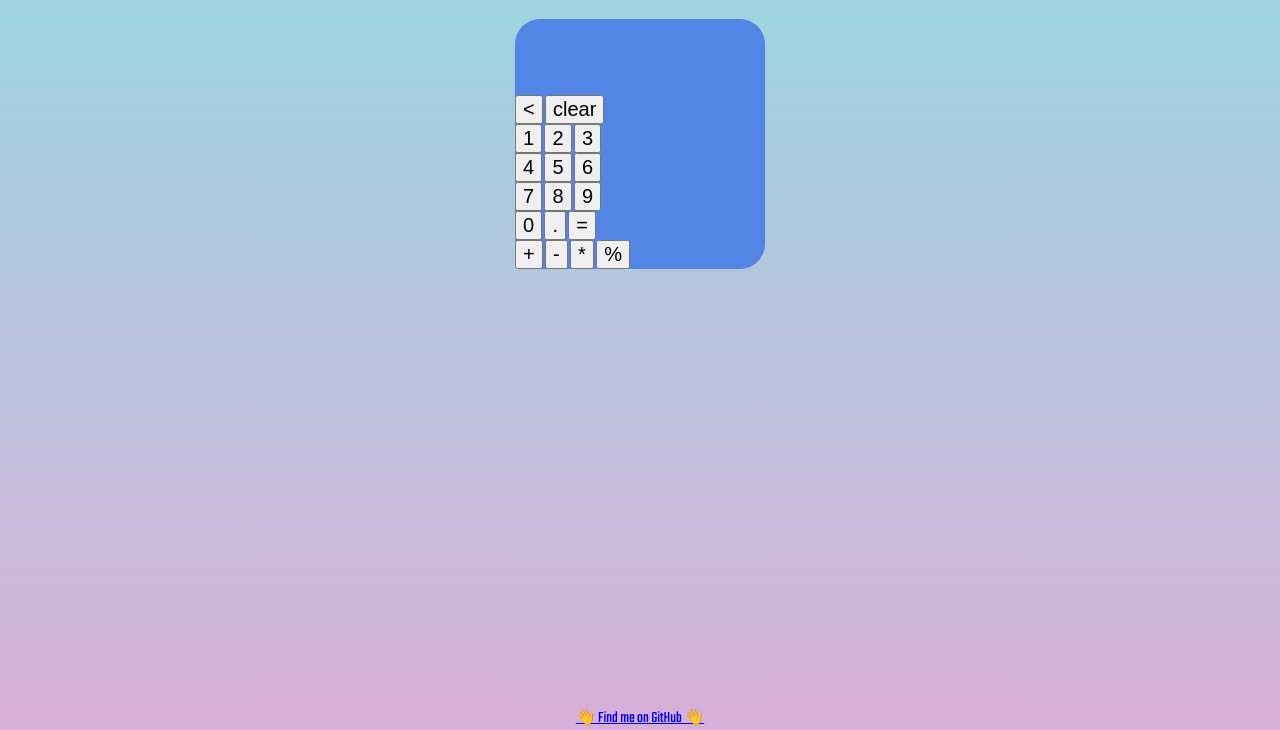
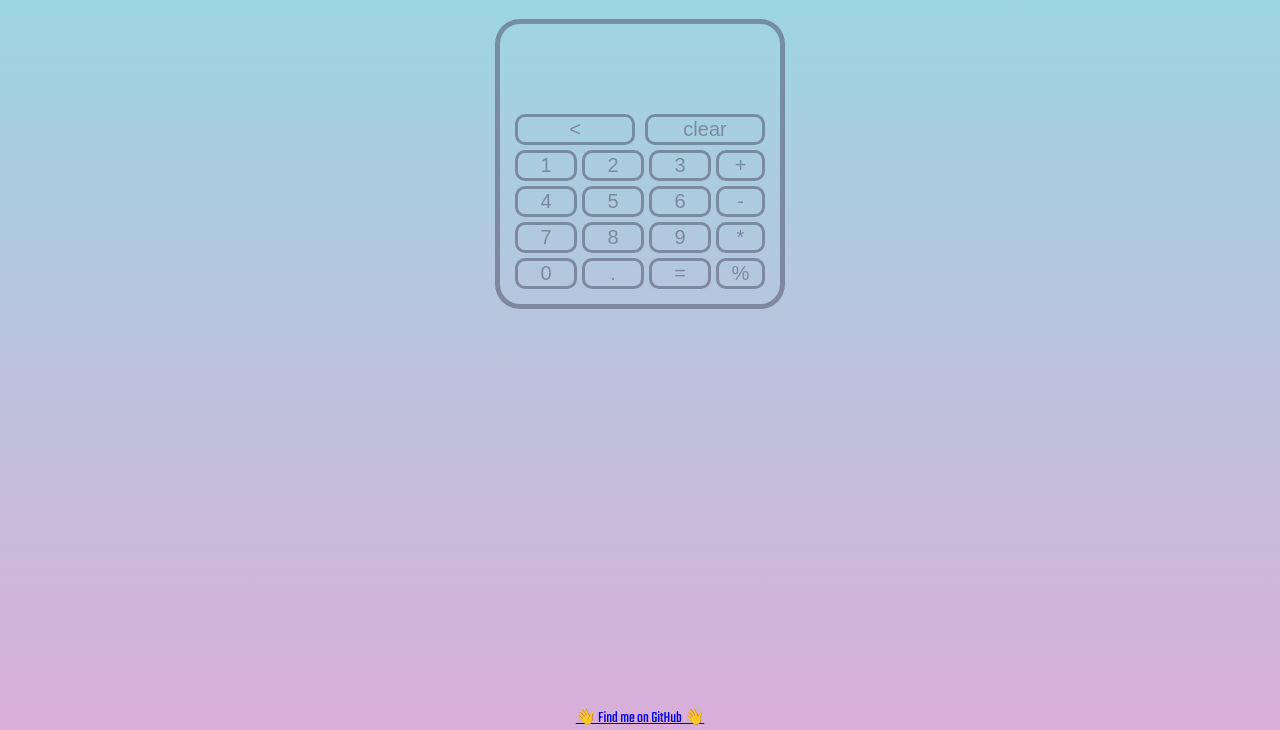
Before and after one commit to logan-bobo/calculator_js, a plain HTML site: page index.html in a window 1280 px wide. Shown: the part 70-800 px from the top of the page. Drawn offline with Linux system fonts and the light colour scheme.

Commit message:
adding styling to the main interface

```diff
--- a/css/style.css
+++ b/css/style.css
@@ -6,6 +6,7 @@ body {
     justify-content: space-between;
     margin: 0;
     min-height: 100vh;
+    min-width: 290px;
     background-color: #D9AFD9;
     background-image: linear-gradient(0deg, #D9AFD9 0%, #97D9E1 100%);
     color: #4C4B63;
@@ -22,19 +23,63 @@ body {
 }
 
 .displayText {
-    font-size: 34px;
+    font-size: 32px;
     margin: 0;
 }
 
 button {
     font-size: 20px;
+    border: medium solid;
+    border-radius: 10px;
+    background-color: transparent;
+    color: #4C4B63;
+}
+
+.rowOne {
+    display: flex;
+    gap: 10px;
+}
+
+.rowOne > button {
+    flex: 1 1 0;
+    margin: 0 0 5px 0;
+}
+
+.interface {
+    display: flex;
+    gap: 5px;
+}
+
+.interface > .leftItems {
+    display: flex;
+    flex-direction: column;
+    flex: 80 80 0;
+    gap: 5px;
+}
+
+.interface > .rightItems {
+    display: flex;
+    flex-direction: column;
+    flex: 20 20 0;
+    gap: 5px;
+}
+
+.leftItems > div {
+    display: flex;
+    gap: 5px;
+}
+.leftItems > div > button {
+    flex: 1 1 0;
 }
 
 .calculator {
     height: 250px;
     width: 250px;
     border-radius: 25px;
-    background: #5386E4;
+    border-style: solid;
+    border-width: thick;
     display: flex;
     flex-direction: column;
+    opacity: 0.5;
+    padding: 15px;
 }
--- a/index.html
+++ b/index.html
@@ -16,35 +16,39 @@
         </div>
         <div class="calculator">
             <div class="display"><p class="displayText"></p></div>
-            <div>
+            <div class="rowOne">
                 <button class="backspace"><</button>
                 <button class="clear">clear</button>
             </div>
-            <div class="rowOne">
+            <div class="interface">
+            <div class="leftItems">
+                <div class="rowTwo">
                     <button class="number">1</button>
                     <button class="number">2</button>
                     <button class="number">3</button>
                 </div>
-            <div class="rowTwo">
+                <div class="rowThree">
                     <button class="number">4</button>
                     <button class="number">5</button>
                     <button class="number">6</button>
                 </div>
-            <div class="rowThree">
+                <div class="rowFour">
                     <button class="number">7</button>
                     <button class="number">8</button>
                     <button class="number">9</button>
                 </div>
-            <div class="rowFour">
+                <div class="rowFive">
                     <button class="number">0</button>
                     <button class="number">.</button>
                     <button class="equals">=</button>
                 </div>
-            <div>
+            </div>
+            <div class="rightItems">
                 <button class="opperator add">+</button>
                 <button class="opperator subtract">-</button>
                 <button class="opperator multiply">*</button>
                 <button class="opperator divide">%</button>
+            </div>
             </div>
         </div>
         </div>
```
Lines whose indentation alone changed are shown as unchanged.
